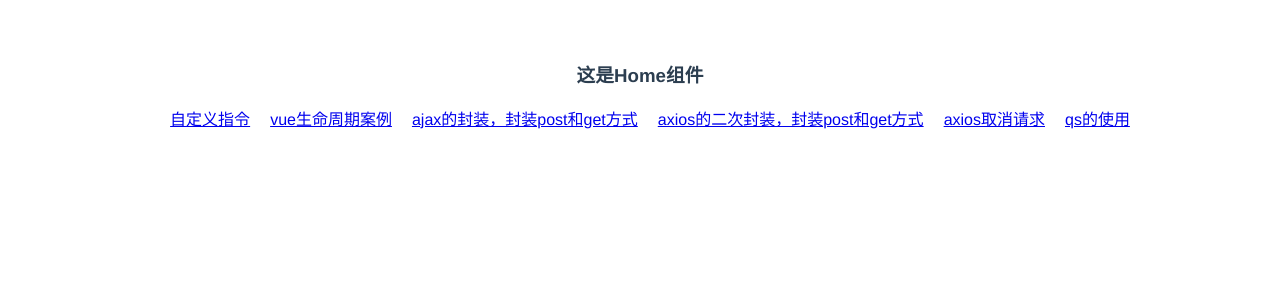
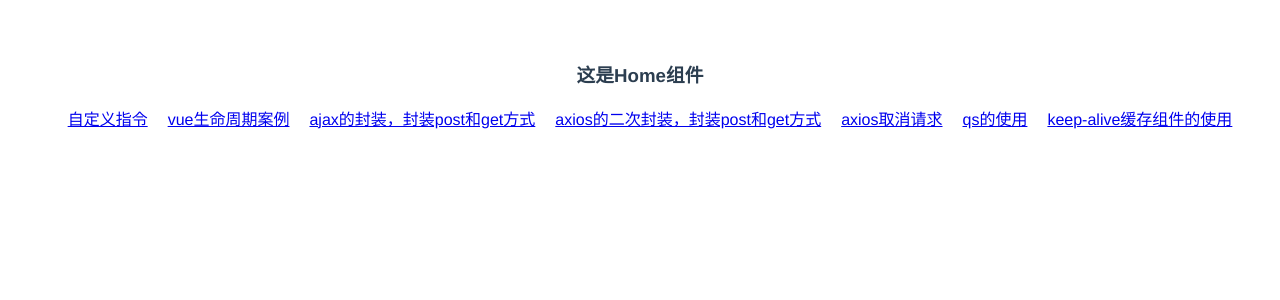
Before and after one commit to bcygsws/vue-recall, a Vue app: page /#/home in a window 1280 px wide. Shown: the top 300 px of the page. Built offline with nearby package versions, Linux system fonts and the light colour scheme.

Commit message:
keep-alive的使用

```diff
--- a/src/components/Home.vue
+++ b/src/components/Home.vue
@@ -7,6 +7,7 @@
     <router-link to="/home/axios_pack">axios的二次封装，封装post和get方式</router-link>
     <router-link to="/home/cancel_request">axios取消请求</router-link>
     <router-link to="/home/qs">qs的使用</router-link>
+    <router-link to="/home/keep_alive">keep-alive缓存组件的使用</router-link>
     <router-view></router-view>
   </div>
 </template>
--- /dev/null
+++ b/src/components/keepalive/KeepAlive.vue
@@ -0,0 +1,5 @@
+<template>
+  <div>
+    <h3>这是keep-alive组件的使用</h3>
+  </div>
+</template>
--- a/src/router/index.js
+++ b/src/router/index.js
@@ -8,6 +8,7 @@ import Pack from '../components/ajaxPack/AjaxPack.vue';
 import Axios from '../components/axiopack/AxiosPack.vue';
 import CancelRequest from '../components/cancelrequest/CancelRequest.vue';
 import QS from '../components/qs/QS.vue';
+import KeepAlive from '../components/keepalive/KeepAlive.vue';
 
 Vue.use(VueRouter);
 
@@ -40,6 +41,10 @@ const routes = [
       {
         path: '/home/qs',
         component: QS
+      },
+      {
+        path: '/home/keep_alive',
+        component: KeepAlive
       }
     ]
   }
```
